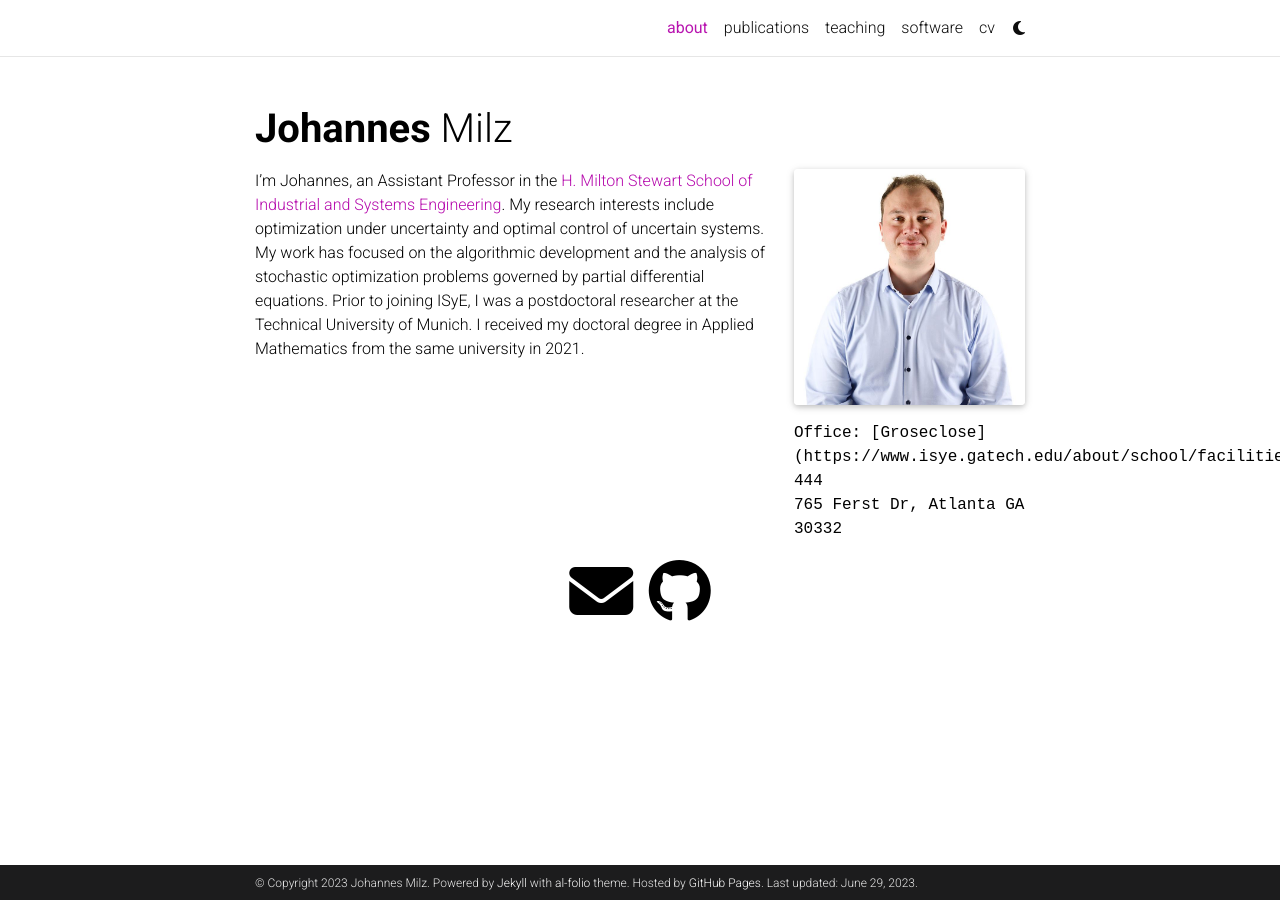
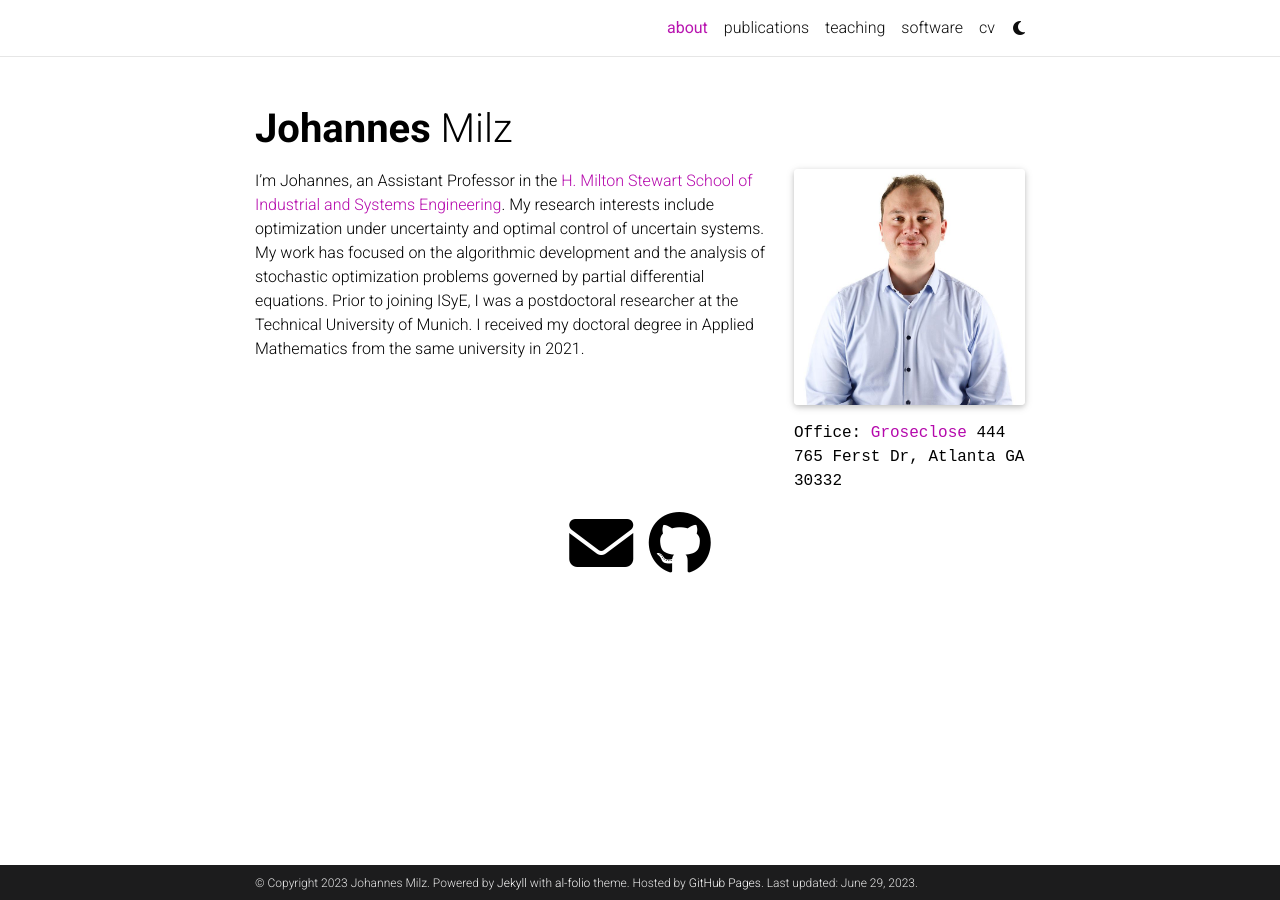
Before and after one commit to milzj/milzj.github.io, a Jekyll site: the page built from _pages/about.md, in a window 1280 px wide. Built offline with Jekyll 4.4.1, drawn with Linux system fonts in a browser that asks for light colours; comment, search, counter and statistics services are not loaded; a style sheet for code colours, icons or effects is not loaded; some of the changed lines change nothing that is shown.

Commit message:
Update about.md

```diff
--- a/_pages/about.md
+++ b/_pages/about.md
@@ -9,7 +9,7 @@ profile:
   image: johannes-milz.jpg
   image_circular: false # crops the image to make it circular
   address: >
-    <p>Office: [Groseclose](https://www.isye.gatech.edu/about/school/facilities) 444</p>
+    <p>Office: <a href="https://www.isye.gatech.edu/about/school/facilities">Groseclose</a> 444</p>
     <p>765 Ferst Dr, Atlanta GA 30332</p>
 
 news: false  # includes a list of news items
```
